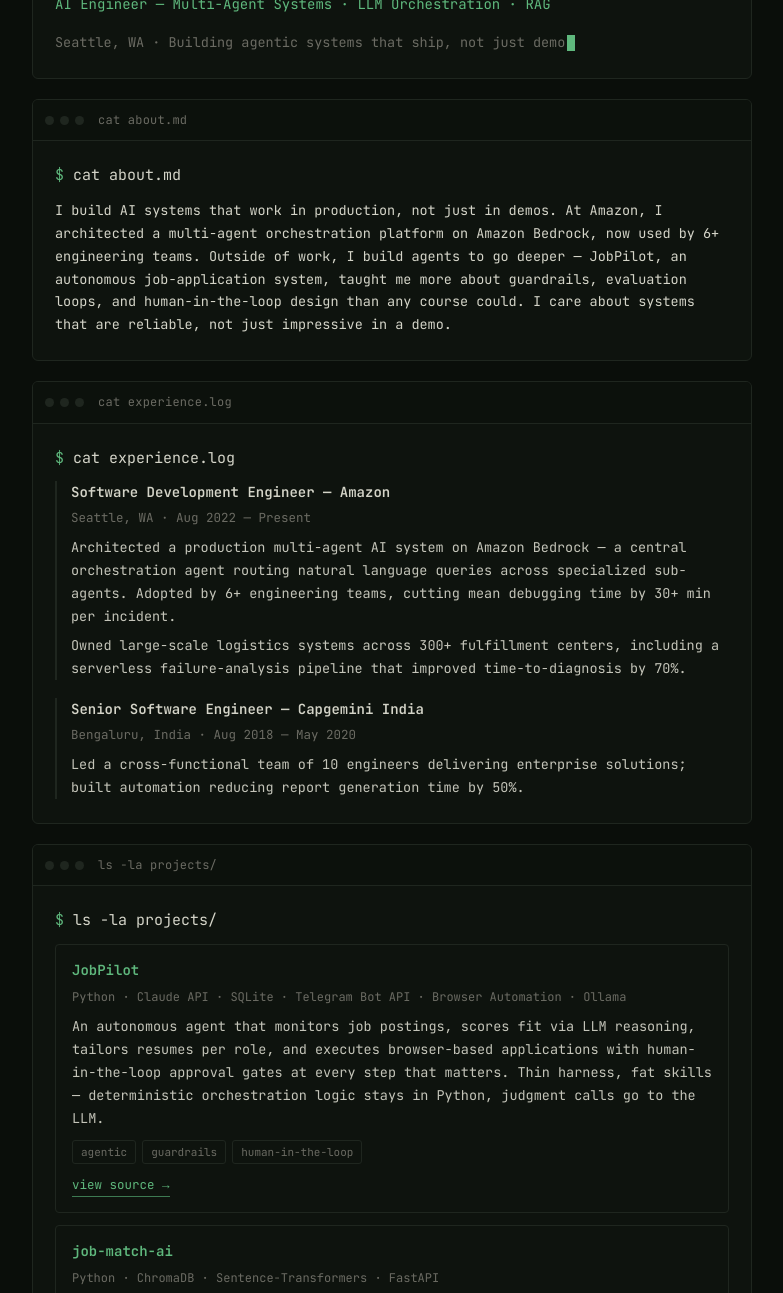
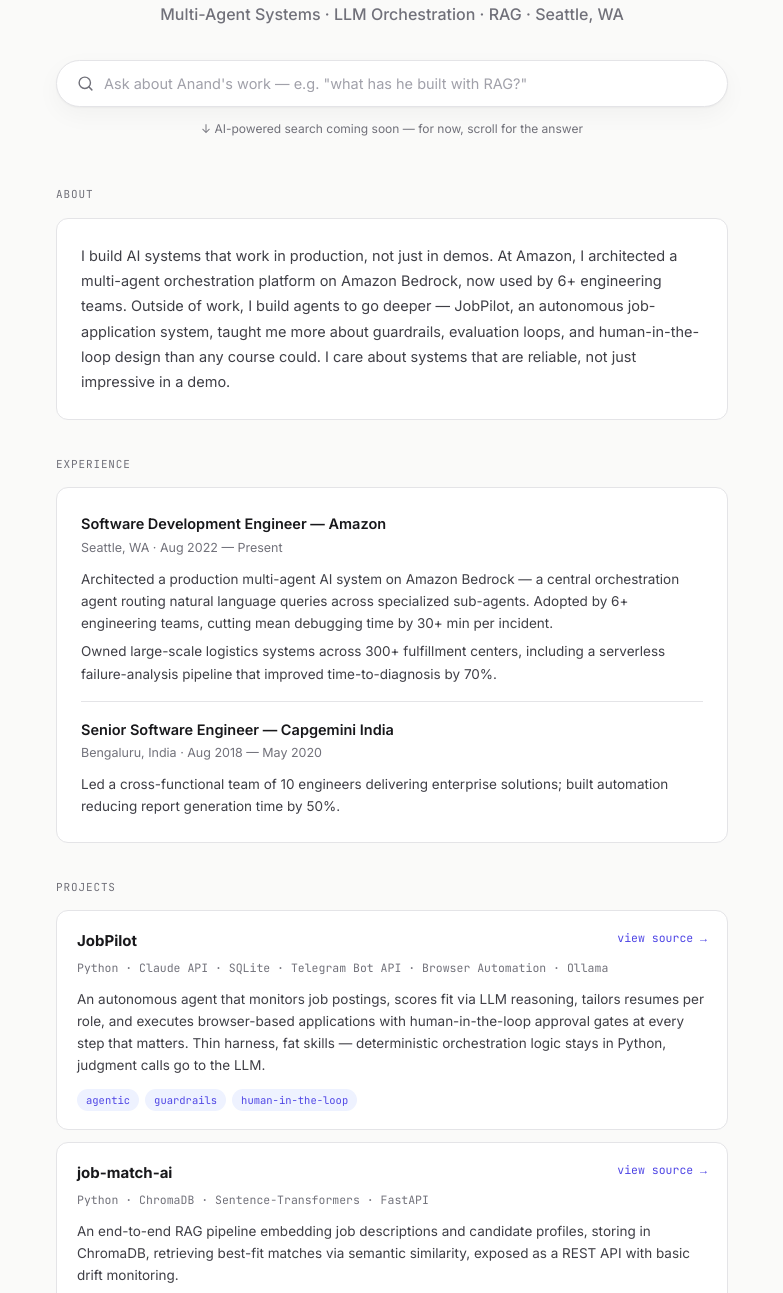
Before and after one commit to Anandbr/anandbr.github.io, a plain HTML site: page index.html in a window 1280 px wide. Shown: the part 205-1498 px from the top of the page, without its empty margins (248-1031 px from the left). Drawn offline with Linux system fonts and the light colour scheme.

Commit message:
Restyle: AI-native search-bar aesthetic instead of terminal

```diff
--- a/index.html
+++ b/index.html
@@ -7,17 +7,17 @@
 <meta name="description" content="AI Engineer building multi-agent systems, LLM orchestration, and production AI tooling.">
 <link rel="preconnect" href="https://fonts.googleapis.com">
 <link rel="preconnect" href="https://fonts.gstatic.com" crossorigin>
-<link href="https://fonts.googleapis.com/css2?family=JetBrains+Mono:wght@400;500;600;700&display=swap" rel="stylesheet">
+<link href="https://fonts.googleapis.com/css2?family=Inter:wght@400;500;600;700;800&family=JetBrains+Mono:wght@400;500&display=swap" rel="stylesheet">
 <style>
   :root {
-    --bg: #0a0e0a;
-    --bg-raised: #0e130e;
-    --fg: #d4d4c8;
-    --accent: #5fb87d;
-    --accent-dim: #3d7a52;
-    --dim: #6b6b63;
-    --border: #1f261f;
-    --error: #c97064;
+    --bg: #fafaf9;
+    --bg-card: #ffffff;
+    --fg: #18181b;
+    --accent: #6366f1;
+    --accent-deep: #4f46e5;
+    --accent-soft: #eef2ff;
+    --dim: #71717a;
+    --border: #e4e4e7;
   }
 
   * { box-sizing: border-box; margin: 0; padding: 0; }
@@ -27,258 +27,184 @@
   body {
     background: var(--bg);
     color: var(--fg);
-    font-family: 'JetBrains Mono', monospace;
-    font-size: 15px;
-    line-height: 1.7;
-    padding: 24px 16px 80px;
-    min-height: 100vh;
+    font-family: 'Inter', -apple-system, sans-serif;
+    line-height: 1.6;
+    -webkit-font-smoothing: antialiased;
   }
 
-  @media (min-width: 640px) {
-    body { padding: 48px 24px 100px; }
-  }
+  .mono { font-family: 'JetBrains Mono', monospace; }
 
   .wrap {
     max-width: 720px;
     margin: 0 auto;
-  }
-
-  .term {
-    border: 1px solid var(--border);
-    border-radius: 6px;
-    background: var(--bg-raised);
-    margin-bottom: 20px;
-    overflow: hidden;
-  }
-
-  .term-bar {
-    display: flex;
-    align-items: center;
-    gap: 6px;
-    padding: 10px 12px;
-    border-bottom: 1px solid var(--border);
-    background: #0c110c;
-  }
-
-  .dot {
-    width: 9px;
-    height: 9px;
-    border-radius: 50%;
-    background: var(--border);
-  }
-
-  .term-title {
-    margin-left: 8px;
-    color: var(--dim);
-    font-size: 12px;
-    letter-spacing: 0.02em;
-  }
-
-  .term-body {
-    padding: 18px 16px 20px;
+    padding: 56px 20px 80px;
   }
 
   @media (min-width: 640px) {
-    .term-body { padding: 22px 22px 24px; }
+    .wrap { padding: 88px 24px 100px; }
   }
 
-  .prompt {
-    color: var(--accent);
+  .hero { text-align: center; margin-bottom: 48px; }
+
+  .eyebrow {
+    display: inline-block;
+    font-family: 'JetBrains Mono', monospace;
+    font-size: 11.5px;
+    letter-spacing: 0.06em;
+    text-transform: uppercase;
+    color: var(--accent-deep);
+    background: var(--accent-soft);
+    padding: 5px 12px;
+    border-radius: 100px;
+    margin-bottom: 20px;
   }
 
-  .cmd {
+  .hero-name { font-size: 30px; font-weight: 800; letter-spacing: -0.02em; color: var(--fg); }
+  @media (min-width: 640px) { .hero-name { font-size: 38px; } }
+
+  .hero-role { font-size: 15px; color: var(--dim); margin-top: 10px; font-weight: 500; }
+  @media (min-width: 640px) { .hero-role { font-size: 16px; } }
+
+  .search-box {
+    margin-top: 32px;
+    display: flex;
+    align-items: center;
+    gap: 10px;
+    background: var(--bg-card);
+    border: 1.5px solid var(--border);
+    border-radius: 100px;
+    padding: 14px 20px;
+    box-shadow: 0 1px 2px rgba(24,24,27,0.04), 0 8px 24px rgba(24,24,27,0.04);
+    transition: border-color 0.15s ease, box-shadow 0.15s ease;
+  }
+
+  .search-box:focus-within {
+    border-color: var(--accent);
+    box-shadow: 0 1px 2px rgba(99,102,241,0.06), 0 8px 24px rgba(99,102,241,0.12);
+  }
+
+  .search-icon { flex-shrink: 0; color: var(--dim); }
+
+  .search-input {
+    flex: 1;
+    border: none;
+    outline: none;
+    background: transparent;
+    font-family: 'Inter', sans-serif;
+    font-size: 14.5px;
     color: var(--fg);
   }
 
-  .out {
-    color: var(--fg);
-    margin-top: 10px;
+  .search-input::placeholder { color: #a1a1aa; }
+
+  .search-note { margin-top: 12px; font-size: 12px; color: var(--dim); }
+  .search-note .arrow { display: inline-block; animation: bob 1.6s ease-in-out infinite; }
+
+  @keyframes bob { 0%, 100% { transform: translateY(0); } 50% { transform: translateY(3px); } }
+  @media (prefers-reduced-motion: reduce) { .search-note .arrow { animation: none; } }
+
+  .section { margin-bottom: 36px; }
+
+  .section-label {
+    font-family: 'JetBrains Mono', monospace;
+    font-size: 11px;
+    letter-spacing: 0.08em;
+    text-transform: uppercase;
+    color: var(--dim);
+    margin-bottom: 14px;
   }
 
-  .dimtext { color: var(--dim); }
-  .accenttext { color: var(--accent); font-weight: 600; }
+  .card {
+    background: var(--bg-card);
+    border: 1px solid var(--border);
+    border-radius: 12px;
+    padding: 20px;
+  }
+  @media (min-width: 640px) { .card { padding: 24px; } }
 
-  .hero-name {
-    font-size: 22px;
-    font-weight: 700;
-    color: var(--fg);
-    letter-spacing: -0.01em;
-  }
+  .about-text { font-size: 14.5px; color: #3f3f46; line-height: 1.75; }
 
-  @media (min-width: 640px) {
-    .hero-name { font-size: 26px; }
-  }
+  .entry { padding: 16px 0; border-bottom: 1px solid var(--border); }
+  .entry:last-child { border-bottom: none; padding-bottom: 0; }
+  .entry:first-child { padding-top: 0; }
 
-  .hero-role {
-    color: var(--accent);
-    margin-top: 6px;
-    font-size: 14px;
-  }
-
-  .hero-line {
-    color: var(--dim);
-    margin-top: 14px;
-    font-size: 13.5px;
-  }
-
-  .cursor {
-    display: inline-block;
-    width: 8px;
-    height: 16px;
-    background: var(--accent);
-    margin-left: 2px;
-    vertical-align: text-bottom;
-    animation: blink 1s step-end infinite;
-  }
-
-  @keyframes blink {
-    50% { opacity: 0; }
-  }
-
-  .section {
-    opacity: 0;
-    transform: translateY(8px);
-    animation: rise 0.5s ease forwards;
-  }
-
-  @keyframes rise {
-    to { opacity: 1; transform: translateY(0); }
-  }
-
-  .delay-1 { animation-delay: 0.15s; }
-  .delay-2 { animation-delay: 0.35s; }
-  .delay-3 { animation-delay: 0.55s; }
-  .delay-4 { animation-delay: 0.75s; }
-  .delay-5 { animation-delay: 0.95s; }
-
-  @media (prefers-reduced-motion: reduce) {
-    .section { animation: none; opacity: 1; transform: none; }
-    .cursor { animation: none; }
-  }
-
-  .entry {
-    margin-bottom: 18px;
-    padding-left: 14px;
-    border-left: 2px solid var(--border);
-  }
-
-  .entry:last-child { margin-bottom: 0; }
-
-  .entry-title {
-    color: var(--fg);
-    font-weight: 600;
-    font-size: 14px;
-  }
-
-  .entry-meta {
-    color: var(--dim);
-    font-size: 12.5px;
-    margin-top: 2px;
-  }
-
-  .entry-desc {
-    color: var(--fg);
-    font-size: 13.5px;
-    margin-top: 8px;
-    opacity: 0.92;
-  }
-
+  .entry-title { font-size: 14.5px; font-weight: 600; color: var(--fg); }
+  .entry-meta { font-size: 12.5px; color: var(--dim); margin-top: 2px; }
+  .entry-desc { font-size: 13.5px; color: #3f3f46; margin-top: 10px; line-height: 1.65; }
   .entry-desc + .entry-desc { margin-top: 6px; }
 
   .proj {
+    background: var(--bg-card);
     border: 1px solid var(--border);
-    border-radius: 4px;
-    padding: 14px 16px;
+    border-radius: 12px;
+    padding: 18px 20px;
     margin-bottom: 12px;
-    transition: border-color 0.15s ease;
+    transition: border-color 0.15s ease, transform 0.15s ease;
+  }
+  .proj:last-child { margin-bottom: 0; }
+  .proj:hover { border-color: var(--accent); transform: translateY(-1px); }
+
+  .proj-top { display: flex; justify-content: space-between; align-items: start; gap: 12px; flex-wrap: wrap; }
+
+  .proj-name { font-size: 15px; font-weight: 700; color: var(--fg); }
+  .proj-name a { color: inherit; text-decoration: none; }
+  .proj-name a:hover { color: var(--accent-deep); }
+
+  .proj-link {
+    flex-shrink: 0;
+    font-family: 'JetBrains Mono', monospace;
+    font-size: 11.5px;
+    color: var(--accent-deep);
+    text-decoration: none;
+    white-space: nowrap;
+  }
+  .proj-link:hover { text-decoration: underline; }
+
+  .proj-stack { font-family: 'JetBrains Mono', monospace; font-size: 11.5px; color: var(--dim); margin-top: 6px; }
+  .proj-desc { font-size: 13.5px; color: #3f3f46; margin-top: 10px; line-height: 1.65; }
+
+  .tags { display: flex; flex-wrap: wrap; gap: 6px; margin-top: 12px; }
+  .tag {
+    font-family: 'JetBrains Mono', monospace;
+    font-size: 10.5px;
+    color: var(--accent-deep);
+    background: var(--accent-soft);
+    padding: 3px 9px;
+    border-radius: 100px;
   }
 
-  .proj:last-child { margin-bottom: 0; }
-
-  .proj:hover { border-color: var(--accent-dim); }
-
-  .proj-name {
-    color: var(--accent);
-    font-weight: 600;
-    font-size: 14px;
-  }
-
-  .proj-name a {
-    color: inherit;
-    text-decoration: none;
-  }
-
-  .proj-name a:hover { text-decoration: underline; }
-
-  .proj-stack {
-    color: var(--dim);
-    font-size: 12px;
-    margin-top: 4px;
-  }
-
-  .proj-desc {
-    color: var(--fg);
-    font-size: 13.5px;
-    margin-top: 8px;
-    opacity: 0.92;
-  }
-
-  .proj-link {
-    display: inline-block;
-    margin-top: 10px;
-    color: var(--accent);
-    font-size: 12.5px;
-    text-decoration: none;
-    border-bottom: 1px solid var(--accent-dim);
-  }
-
-  .proj-link:hover { border-color: var(--accent); }
-
-  .tags {
-    display: flex;
-    flex-wrap: wrap;
-    gap: 6px;
-    margin-top: 10px;
-  }
-
-  .tag {
-    font-size: 11px;
-    color: var(--dim);
-    border: 1px solid var(--border);
-    padding: 2px 8px;
-    border-radius: 3px;
-  }
-
-  .contact-row {
-    display: flex;
-    flex-wrap: wrap;
-    gap: 16px;
-    margin-top: 4px;
-  }
+  .contact-row { display: flex; flex-wrap: wrap; gap: 10px; }
 
   .contact-link {
+    display: inline-flex;
+    align-items: center;
+    gap: 6px;
+    background: var(--bg-card);
+    border: 1px solid var(--border);
     color: var(--fg);
     text-decoration: none;
     font-size: 13.5px;
-    border-bottom: 1px solid var(--border);
-    padding-bottom: 1px;
-    transition: border-color 0.15s ease, color 0.15s ease;
+    font-weight: 500;
+    padding: 9px 16px;
+    border-radius: 100px;
+    transition: border-color 0.15s ease, color 0.15s ease, background 0.15s ease;
   }
 
   .contact-link:hover {
-    color: var(--accent);
     border-color: var(--accent);
+    color: var(--accent-deep);
+    background: var(--accent-soft);
   }
 
   .footer {
     text-align: center;
-    color: var(--dim);
-    font-size: 11.5px;
-    margin-top: 32px;
-    opacity: 0.7;
+    font-family: 'JetBrains Mono', monospace;
+    color: #a1a1aa;
+    font-size: 11px;
+    margin-top: 56px;
   }
 
-  a:focus-visible, button:focus-visible {
+  a:focus-visible, input:focus-visible, button:focus-visible {
     outline: 2px solid var(--accent);
     outline-offset: 2px;
   }
@@ -287,29 +213,22 @@
 <body>
 <div class="wrap">
 
-  <div class="term section">
-    <div class="term-bar">
-      <span class="dot"></span><span class="dot"></span><span class="dot"></span>
-      <span class="term-title">anand@portfolio:~</span>
+  <div class="hero">
+    <span class="eyebrow mono">AI Engineer</span>
+    <div class="hero-name">Anand Buruganahalli Rajanna</div>
+    <div class="hero-role">Multi-Agent Systems · LLM Orchestration · RAG · Seattle, WA</div>
+
+    <div class="search-box">
+      <svg class="search-icon" width="17" height="17" viewBox="0 0 24 24" fill="none" stroke="currentColor" stroke-width="2" stroke-linecap="round" stroke-linejoin="round"><circle cx="11" cy="11" r="8"/><line x1="21" y1="21" x2="16.65" y2="16.65"/></svg>
+      <input class="search-input" type="text" placeholder="Ask about Anand's work — e.g. &quot;what has he built with RAG?&quot;" disabled>
     </div>
-    <div class="term-body">
-      <div><span class="prompt">$</span> <span class="cmd">whoami</span></div>
-      <div class="out">
-        <div class="hero-name">Anand Buruganahalli Rajanna</div>
-        <div class="hero-role">AI Engineer — Multi-Agent Systems · LLM Orchestration · RAG</div>
-        <div class="hero-line">Seattle, WA · Building agentic systems that ship, not just demo<span class="cursor"></span></div>
-      </div>
-    </div>
+    <div class="search-note"><span class="arrow">↓</span> AI-powered search coming soon — for now, scroll for the answer</div>
   </div>
 
-  <div class="term section delay-1">
-    <div class="term-bar">
-      <span class="dot"></span><span class="dot"></span><span class="dot"></span>
-      <span class="term-title">cat about.md</span>
-    </div>
-    <div class="term-body">
-      <div><span class="prompt">$</span> <span class="cmd">cat about.md</span></div>
-      <div class="out" style="font-size: 13.5px;">
+  <div class="section">
+    <div class="section-label mono">about</div>
+    <div class="card">
+      <div class="about-text">
         I build AI systems that work in production, not just in demos.
         At Amazon, I architected a multi-agent orchestration platform on
         Amazon Bedrock, now used by 6+ engineering teams. Outside of
@@ -322,14 +241,9 @@
     </div>
   </div>
 
-  <div class="term section delay-2">
-    <div class="term-bar">
-      <span class="dot"></span><span class="dot"></span><span class="dot"></span>
-      <span class="term-title">cat experience.log</span>
-    </div>
-    <div class="term-body">
-      <div><span class="prompt">$</span> <span class="cmd">cat experience.log</span></div>
-      <div class="out">
+  <div class="section">
+    <div class="section-label mono">experience</div>
+    <div class="card">
 
       <div class="entry">
         <div class="entry-title">Software Development Engineer — Amazon</div>
@@ -346,19 +260,15 @@
 
     </div>
   </div>
-  </div>
 
-  <div class="term section delay-3">
-    <div class="term-bar">
-      <span class="dot"></span><span class="dot"></span><span class="dot"></span>
-      <span class="term-title">ls -la projects/</span>
-    </div>
-    <div class="term-body">
-      <div><span class="prompt">$</span> <span class="cmd">ls -la projects/</span></div>
-      <div class="out">
+  <div class="section">
+    <div class="section-label mono">projects</div>
 
     <div class="proj">
+      <div class="proj-top">
         <div class="proj-name"><a href="https://github.com/Anandbr/jobpilot" target="_blank" rel="noopener">JobPilot</a></div>
+        <a class="proj-link mono" href="https://github.com/Anandbr/jobpilot" target="_blank" rel="noopener">view source →</a>
+      </div>
       <div class="proj-stack">Python · Claude API · SQLite · Telegram Bot API · Browser Automation · Ollama</div>
       <div class="proj-desc">An autonomous agent that monitors job postings, scores fit via LLM reasoning, tailors resumes per role, and executes browser-based applications with human-in-the-loop approval gates at every step that matters. Thin harness, fat skills — deterministic orchestration logic stays in Python, judgment calls go to the LLM.</div>
       <div class="tags">
@@ -366,11 +276,13 @@
         <span class="tag">guardrails</span>
         <span class="tag">human-in-the-loop</span>
       </div>
-          <a class="proj-link" href="https://github.com/Anandbr/jobpilot" target="_blank" rel="noopener">view source →</a>
     </div>
 
     <div class="proj">
+      <div class="proj-top">
         <div class="proj-name"><a href="https://github.com/Anandbr/job-match-ai" target="_blank" rel="noopener">job-match-ai</a></div>
+        <a class="proj-link mono" href="https://github.com/Anandbr/job-match-ai" target="_blank" rel="noopener">view source →</a>
+      </div>
       <div class="proj-stack">Python · ChromaDB · Sentence-Transformers · FastAPI</div>
       <div class="proj-desc">An end-to-end RAG pipeline embedding job descriptions and candidate profiles, storing in ChromaDB, retrieving best-fit matches via semantic similarity, exposed as a REST API with basic drift monitoring.</div>
       <div class="tags">
@@ -378,31 +290,19 @@
         <span class="tag">embeddings</span>
         <span class="tag">vector-search</span>
       </div>
-          <a class="proj-link" href="https://github.com/Anandbr/job-match-ai" target="_blank" rel="noopener">view source →</a>
-        </div>
-
-      </div>
     </div>
   </div>
 
-  <div class="term section delay-4">
-    <div class="term-bar">
-      <span class="dot"></span><span class="dot"></span><span class="dot"></span>
-      <span class="term-title">cat contact.md</span>
-    </div>
-    <div class="term-body">
-      <div><span class="prompt">$</span> <span class="cmd">cat contact.md</span></div>
-      <div class="out">
+  <div class="section">
+    <div class="section-label mono">contact</div>
     <div class="contact-row">
-          <a class="contact-link" href="mailto:buruganahallirajan.a@gmail.com">email</a>
-          <a class="contact-link" href="https://linkedin.com/in/anandbrajanna" target="_blank" rel="noopener">linkedin</a>
-          <a class="contact-link" href="https://github.com/Anandbr" target="_blank" rel="noopener">github</a>
-        </div>
-      </div>
+      <a class="contact-link" href="mailto:buruganahallirajan.a@gmail.com">Email</a>
+      <a class="contact-link" href="https://linkedin.com/in/anandbrajanna" target="_blank" rel="noopener">LinkedIn</a>
+      <a class="contact-link" href="https://github.com/Anandbr" target="_blank" rel="noopener">GitHub</a>
     </div>
   </div>
 
-  <div class="footer section delay-5">built &amp; deployed by the person it describes</div>
+  <div class="footer">built &amp; deployed by the person it describes</div>
 
 </div>
 </body>
```
Lines whose indentation alone changed are shown as unchanged.
